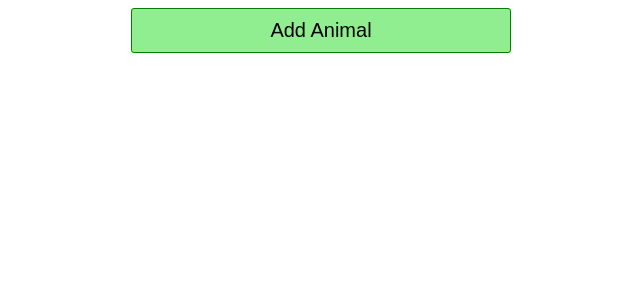
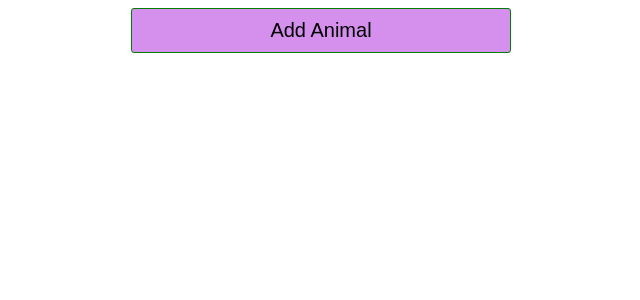
Before and after one commit to zhouzhou0619/Animal-interactive-widget, a React (Create React App) app: page / in a window 1280 px wide. Shown: the top 300 px of the page, without its empty margins (319-959 px from the left). Built offline with nearby package versions, Linux system fonts and the light colour scheme.

Commit message:
change the button background to purple

```diff
--- a/src/App.css
+++ b/src/App.css
@@ -5,7 +5,7 @@
 }
 
 button {
-    background-color: lightgreen;
+    background-color: rgb(213, 144, 238);
     border: 1px solid green;
     border-radius: 3px;
     font-size: 20px;
```
